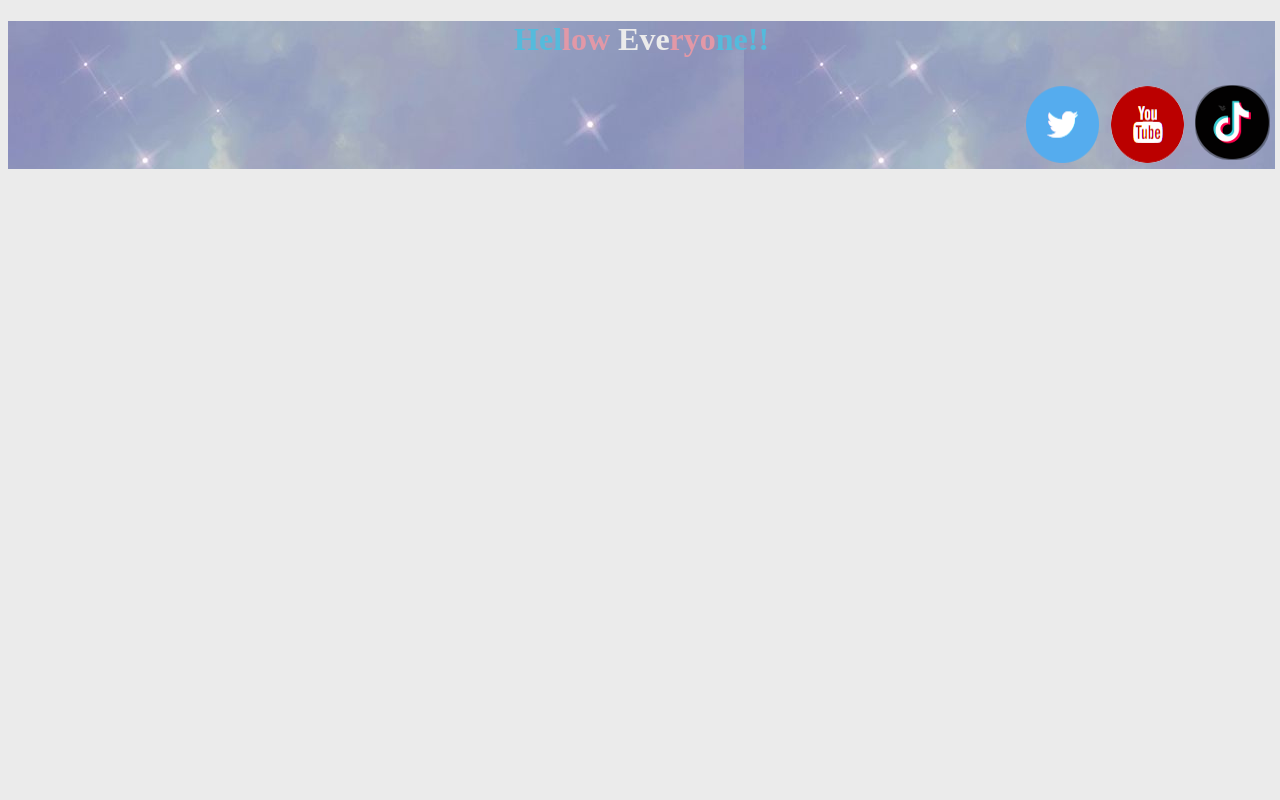
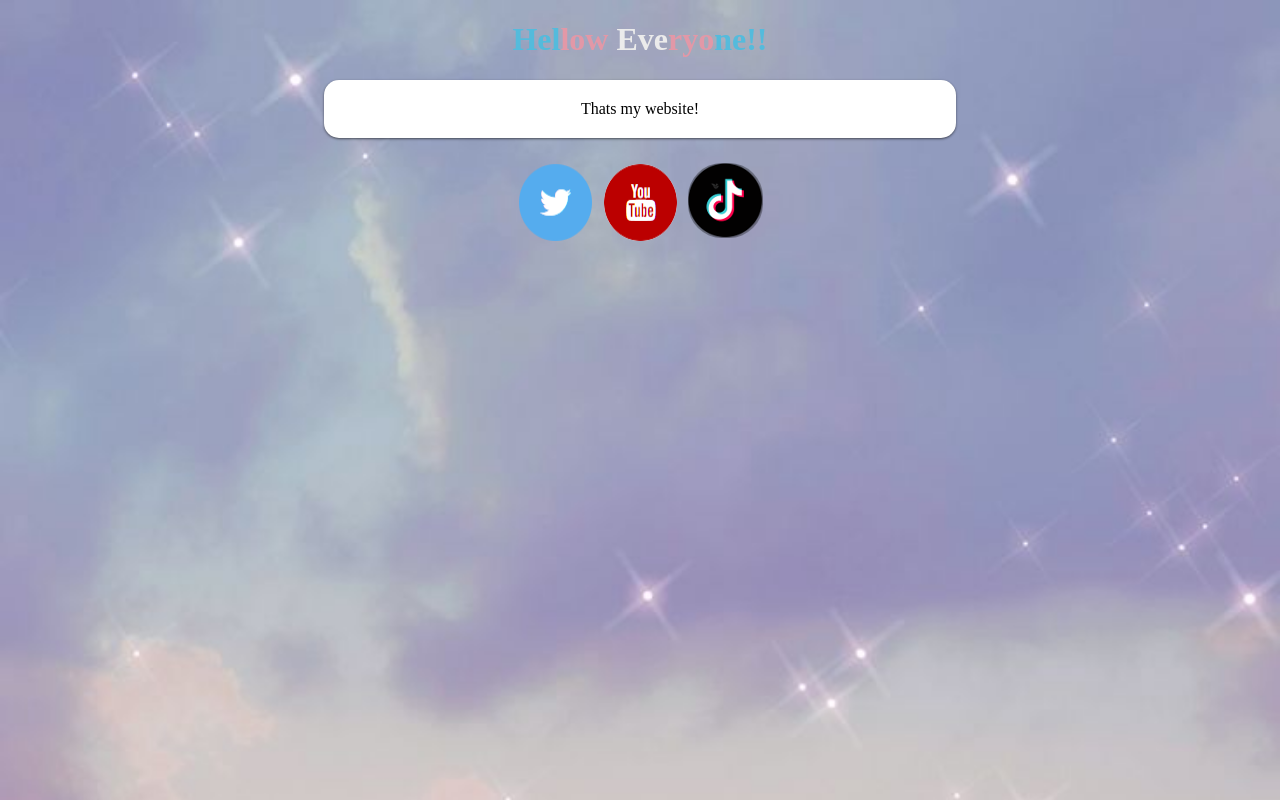
Before and after one commit to StarCoffy/website, a plain HTML site: page index.html in a window 1280 px wide. Drawn offline with Linux system fonts and the light colour scheme.

Commit message:
Website atualizado

```diff
--- a/index.html
+++ b/index.html
@@ -9,7 +9,6 @@
 </head>
 
 <body>
-<div id = "background">
  <div class = "titu">
    <h1>
    <div class = "noUser">
@@ -17,14 +16,23 @@
    </div>
    </h1>
  </div>
-
+ <center>
+ <div id = "comeco">
+  <div class = "titu">
+    <div class = "noUser">
+      <div class = 'card'>
+        Thats my website!
+      </div>
+    </div>
+  </div>
+ </div>
+</center>
   <div id = "redesSociais">
     <img src="images/tw.png">
     <img src='images/yt.png'>
    <a target = "_blank" href='https://www.tiktok.com/@oisuny'>
      <img src='images/tiktok.png'></a>
   </div>
-</div>
   <script src="script.js"></script>
 </body>
 
--- a/style.css
+++ b/style.css
@@ -2,18 +2,30 @@
   width: 100px;
 }
 body{
-  background-color:#ebebeb;
+  background-color:#ebebb;
+    background:url('images/fundo.jpg');
+    -webkit-background-size: cover;
+    -moz-background-size: cover;
+    -o-background-size: cover;
+    background-size: cover;
+}
+.card
+{
+  background-color: white;
+  padding: 20px;
+  margin-bottom: 20px;
+  margin-top: 20px;
+  border-radius: 15px;
+  box-shadow: 0px 1px 3px rgba(0, 0, 0, 0.3), 0px 1px 2px rgba(0, 0, 0, 0.3);
 }
 #background{
-  background-position:relative;
-  background-size:cover;
   heigth:100vh;
-  width:99vw;
+  width:100vw;
   background:url('images/fundo.jpg');
 }
 #comeco{
-  float:left;
-  width:50%;
+  float: center;
+  width: 50%;
 }
 .titu {
   text-align: center;
@@ -35,7 +47,7 @@ body{
 {
  display:flex;
  flex-wrap:wrap;
- justify-content:right;
+ justify-content:center;
 }
 #redesSociais img{
   cursor:pointer;
```
